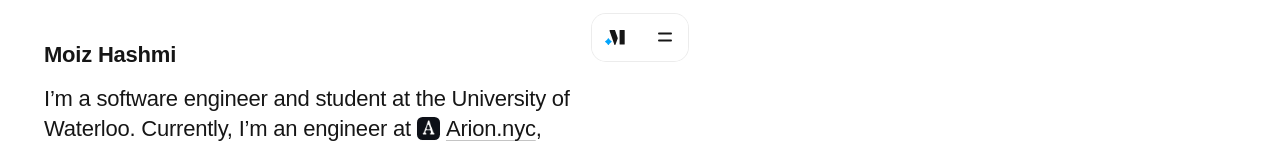
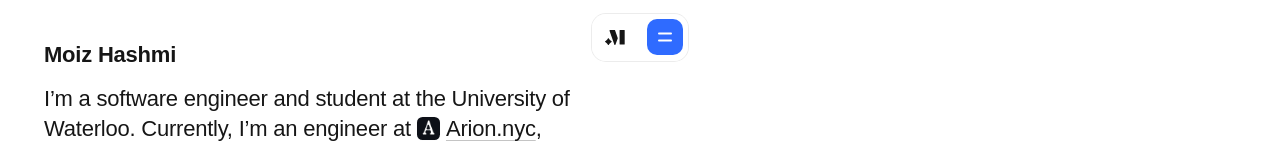
Before and after one commit to MoizDev/personal-website, a Next.js app: page / in a window 1280 px wide. Shown: the top 148 px of the page. Built offline with nearby package versions, Linux system fonts and the light colour scheme; a web font is replaced by a local one.

Commit message:
Navbar: ink star in the bar's mark, menu button tinted with the current project

```diff
--- a/components/CardStack.tsx
+++ b/components/CardStack.tsx
@@ -479,6 +479,18 @@ export function CardStack() {
   }, []);
 
   const activeProject = active >= 0 ? PROJECTS[active % N] : null;
+
+  // the navbar's menu button takes the colour of the project in the spot
+  useEffect(() => {
+    const root = document.documentElement.style;
+    if (activeProject) {
+      root.setProperty("--project-tone", activeProject.tone);
+      root.setProperty("--project-tone-ink", "#fff");
+    } else {
+      root.removeProperty("--project-tone");
+      root.removeProperty("--project-tone-ink");
+    }
+  }, [activeProject]);
   const activeEl = active >= 0 ? active % M : -1;
   const hovered = hover !== null ? PROJECTS[hover % N] : null;
 
--- a/components/Logo.tsx
+++ b/components/Logo.tsx
@@ -3,7 +3,7 @@ export function Logo({ className, spin = false }: { className?: string; /** turn
   return (
     <svg className={className} viewBox="0 0 398.88 303.7" aria-hidden focusable="false">
       <path
-        className={spin ? "star-spin" : undefined}
+        className={spin ? "logo-star star-spin" : "logo-star"}
         fill="#03a5fc"
         d="M132,244.8l-13.89,9.09c-12.22,8-22.66,18.44-30.66,30.66l-9.09,13.89c-4.59,7.02-14.87,7.02-19.47,0l-9.09-13.89c-8-12.22-18.44-22.66-30.66-30.66l-13.89-9.09c-7.02-4.59-7.02-14.87,0-19.47l13.89-9.09c12.22-8,22.66-18.44,30.66-30.66l9.09-13.89c4.59-7.02,14.87-7.02,19.47,0l9.09,13.89c8,12.22,18.44,22.66,30.66,30.66l13.89,9.09c7.02,4.59,7.02,14.87,0,19.47Z"
       />
--- a/components/Navbar.css
+++ b/components/Navbar.css
@@ -45,6 +45,11 @@
 .nav-logo {
   width: auto;
   height: 15px;
+}
+
+/* in the bar the mark is all ink, star included */
+.nav-logo .logo-star {
+  fill: currentColor;
 }
 
 /* the logo with the theme switch beside it */
@@ -99,16 +104,22 @@
 }
 
 /* two lines that cross into an X */
-.nav-toggle {
+/* the menu button: a tile in the colour of the project in the spot (CardStack
+   sets --project-tone), or in ink back at the row */
+.nav .nav-toggle {
   position: relative;
   width: 36px;
   height: 36px;
   border-radius: 10px;
-  transition: background-color 160ms ease;
+  color: var(--project-tone-ink, var(--bg));
+  background: var(--project-tone, rgb(var(--ink-rgb)));
+  transition:
+    background-color 420ms ease,
+    filter 160ms ease;
 }
 
 .nav .nav-toggle:hover {
-  background: rgba(var(--ink-rgb), 0.05);
+  filter: brightness(1.08);
 }
 
 .nav-toggle span {
```
